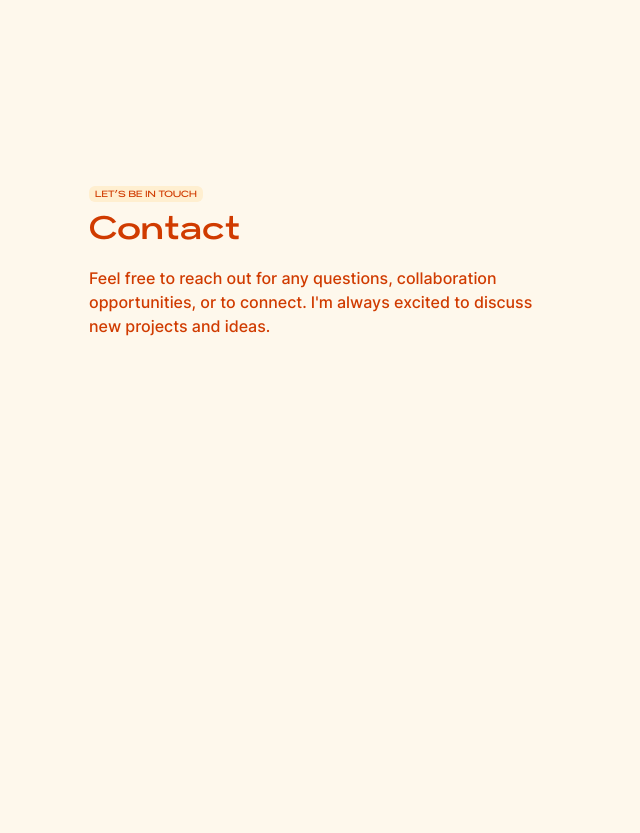
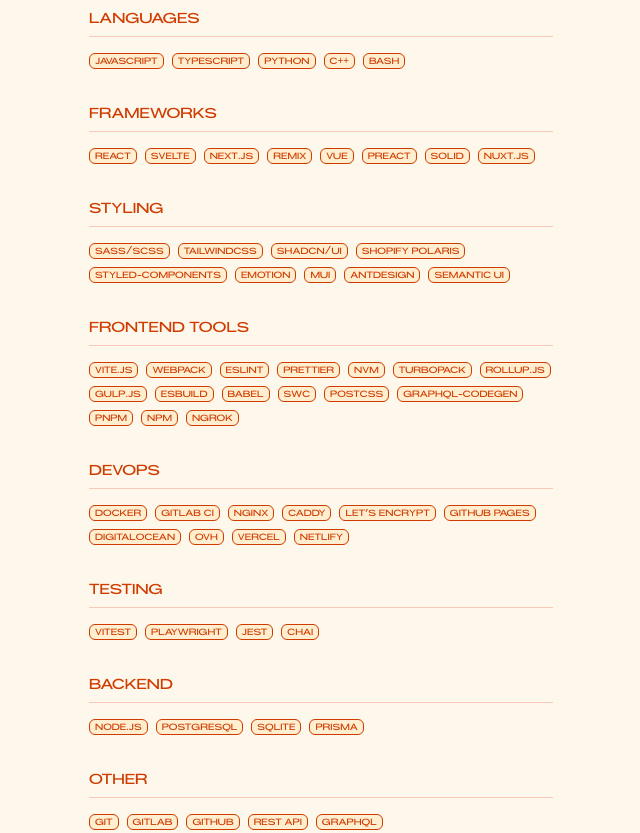
Before and after one commit to michsko544/portfolio, an Astro site: page / in a window 1280 px wide. Shown: the part 1780-2613 px from the top of the page, without its empty margins (343-983 px from the left). Before the commit the page ends 2230 px from the top, so only its background shows below. Built offline with nearby package versions, Linux system fonts and the light colour scheme; Astro itself is replaced by a stand-in of ours.

Commit message:
Add technologies section

```diff
--- a/src/components/Chip.astro
+++ b/src/components/Chip.astro
@@ -1,4 +1,6 @@
 ---
+import { cn } from 'src/utils';
+
 type Props = {
   text: string;
   variant?: 'normal' | 'outlined';
@@ -7,6 +9,9 @@
 const { text = '', variant = 'normal' } = Astro.props;
 ---
 
-<span class:list={["block uppercase font-sans text-[10px] leading-[1.2] pt-1 px-1.5 bg-secondary-alt w-fit rounded-md custom-transition", variant==='outlined' && "outline outline-primary outline-offset-[-1px]"]}>
+<span class={cn(
+  "block uppercase font-sans text-[10px] leading-[1.2] pt-1 px-1.5 bg-secondary-alt w-fit rounded-md custom-transition",
+  variant==='outlined' && "outline outline-1 outline-primary outline-offset-[-1px]"
+)}>
   {text}
 </span>
--- /dev/null
+++ b/src/components/ChipsGroup.astro
@@ -0,0 +1,23 @@
+---
+import Chip from 'src/components/Chip.astro';
+import { cn } from 'src/utils';
+
+
+type Props = {
+  title?: string;
+  items?: string[]
+};
+
+const { title = "", items = []} = Astro.props;
+---
+
+<div class={cn("w-full text-left font-sans uppercase")}>
+  <h4 class="text-[16px] leading-[22px] pb-1 border-b border-border custom-transition">{title}</h4>
+  <ul class="pt-4 flex gap-2 flex-wrap">
+    {items.map((item) => (
+      <li class="">
+        <Chip text={item} variant="outlined" />
+      </li>
+    ))}
+  </ul>
+</div>
--- a/src/components/Header.tsx
+++ b/src/components/Header.tsx
@@ -147,7 +147,7 @@
 								</li>
 								<li>
 									<a
-										href="#home"
+										href="#about"
 										className="block w-fit uppercase font-sans text-base leading-[22px] bg-secondary-alt px-2 pt-3 pb-1.5 rounded custom-transition"
 									>
 										ABOUT
@@ -155,7 +155,7 @@
 								</li>
 								<li>
 									<a
-										href="#home"
+										href="#technologies"
 										className="block w-fit uppercase font-sans text-base leading-[22px] bg-secondary-alt px-2 pt-3 pb-1.5 rounded custom-transition"
 									>
 										SKILLS
@@ -163,7 +163,7 @@
 								</li>
 								<li>
 									<a
-										href="#home"
+										href="#projects"
 										className="block w-fit uppercase font-sans text-base leading-[22px] bg-secondary-alt px-2 pt-3 pb-1.5 rounded custom-transition"
 									>
 										PORTFOLIO
--- /dev/null
+++ b/src/components/TechnologyLists.astro
@@ -0,0 +1,18 @@
+---
+import ChipsGroup from "src/components/ChipsGroup.astro";
+
+type Props = {
+  technologies?: {
+    title: string;
+    items: string[];
+  }[];
+}
+
+const {technologies = []} = Astro.props;
+---
+
+<div class="flex flex-col gap-9">
+  {technologies.map(({title, items})=>(
+    <ChipsGroup title={title} items={items} />
+  ))}
+</div>
--- a/src/pages/index.astro
+++ b/src/pages/index.astro
@@ -4,11 +4,13 @@
 import AboutSection from "src/sections/AboutSection.astro"
 import TechnologiesSection from "src/sections/TechnologiesSection.astro"
 import ContactSection from "src/sections/ContactSection.astro"
+import ProjectsSection from "src/sections/ProjectsSection.astro"
 ---
 
 <SidebarLayout>
 		<HeroSection />
 		<AboutSection />
 		<TechnologiesSection />
+		<ProjectsSection />
 		<ContactSection />
 </SidebarLayout>
--- a/src/sections/ContactSection.astro
+++ b/src/sections/ContactSection.astro
@@ -5,7 +5,7 @@
 const pageTitle = "Contact"
 ---
 
-<section id="technologies" class="contentSection">
+<section id="contact" class="contentSection">
   <PageHeader title={pageTitle} chipText={chipText}>
     <p slot="description">Feel free to reach out for any questions, collaboration opportunities, or to connect. I'm always excited to discuss new projects and ideas.</p>
   </PageHeader>
--- a/src/sections/HeroSection.astro
+++ b/src/sections/HeroSection.astro
@@ -36,16 +36,16 @@
           )}>
           <ul class="grid grid-cols-1 gap-y-1 gap-x-5 2xl:grid-cols-2">
             <li>
-              <Link href="#">Favorite tech stack</Link>
+              <Link href="#about">Favorite tech stack</Link>
             </li>
             <li>
               <Link href="#">BLOG</Link>
             </li>
             <li>
-              <Link href="#">MY PROJECTS</Link>
+              <Link href="#projects">MY PROJECTS</Link>
             </li>
             <li>
-              <Link href="#">GET IN TOUCH</Link>
+              <Link href="#contact">GET IN TOUCH</Link>
             </li>
           </ul>
           <div class={cn("w-[127px] h-[127px] flex-shrink-0 custom-transition", "2xl:w-[84px] 2xl:h-[84px]", "dark:saturate-0")}>
--- /dev/null
+++ b/src/sections/ProjectsSection.astro
@@ -0,0 +1,15 @@
+---
+import PageHeader from "src/components/PageHeader.astro"
+
+const chipText = "PORTFOLIO";
+const pageTitle = "Realized projects";
+
+---
+
+<section id="projects" class="contentSection">
+  <div class="flex flex-col gap-12">
+    <PageHeader title={pageTitle} chipText={chipText}>
+      <p slot="description">A collection of projects I have completed, showcasing the diverse and custom web applications I have developed for both clients and personal learning.</p>
+    </PageHeader>
+  </div>
+</section>
--- a/src/sections/TechnologiesSection.astro
+++ b/src/sections/TechnologiesSection.astro
@@ -1,12 +1,50 @@
 ---
 import PageHeader from "src/components/PageHeader.astro";
+import TechnologyLists from "src/components/TechnologyLists.astro";
 
 const chipText = "SKILLS & KNOWLEDGE"
 const pageTitle = "Known technologies"
+const technologies = [
+  {
+    title: "LANGUAGES",
+    items: ["JAVASCRIPT", "TYPESCRIPT", "PYTHON", "C++", "BASH"]
+  },
+  {
+    title: "FRAMEWORKS",
+    items: ["REACT", "SVELTE", "NEXT.JS", "REMIX", "VUE", "PREACT", "SOLID", "NUXT.JS"]
+  },
+  {
+    title: "STYLING",
+    items: ["SASS/SCSS", "TAILWINDCSS", "SHADCN/UI", "SHOPIFY POLARIS", "STYLED-COMPONENTS", "EMOTION", "MUI", "ANTDESIGN", "SEMANTIC UI"]
+  },
+  {
+    title: "FRONTEND TOOLS",
+    items: ["VITE.JS", "WEBPACK", "ESLINT", "PRETTIER", "NVM", "TURBOPACK", "ROLLUP.JS", "GULP.JS", "ESBUILD", "BABEL", "SWC", "POSTCSS", "GRAPHQL-CODEGEN", "PNPM", "NPM", "NGROK"]
+  },
+  {
+    title: "DEVOPS",
+    items: ["DOCKER", "GITLAB CI", "NGINX", "CADDY", "LET’S ENCRYPT", "GITHUB PAGES", "DIGITALOCEAN", "OVH", "VERCEL", "NETLIFY"]
+  },
+  {
+    title: "TESTING",
+    items: ["VITEST", "PLAYWRIGHT", "JEST", "CHAI"]
+  },
+  {
+    title: "BACKEND",
+    items: ["NODE.JS", "POSTGRESQL", "SQLITE", "PRISMA"]
+  },
+  {
+    title: "OTHER",
+    items: ["GIT", "GITLAB", "GITHUB", "REST API", "GRAPHQL"]
+  },
+]
 ---
 
 <section id="technologies" class="contentSection">
-  <PageHeader title={pageTitle} chipText={chipText}>
-    <p slot="description">Quick overview of the various technologies I am proficient in, which enable me to create high-quality web applications tailored to meet diverse project requirements.</p>
-  </PageHeader>
+  <div class="flex flex-col gap-12">
+    <PageHeader title={pageTitle} chipText={chipText}>
+      <p slot="description">Quick overview of the various technologies I am proficient in, which enable me to create high-quality web applications tailored to meet diverse project requirements.</p>
+    </PageHeader>
+    <TechnologyLists technologies={technologies}/>
+  </div>
 </section>
--- a/src/styles/index.css
+++ b/src/styles/index.css
@@ -61,6 +61,10 @@
 		--color-font: var(--color-white);
 	}
 
+	html {
+		scroll-behavior: smooth;
+	}
+
 	body {
 		color: var(--color-font);
 		background-color: var(--color-bg);
```
